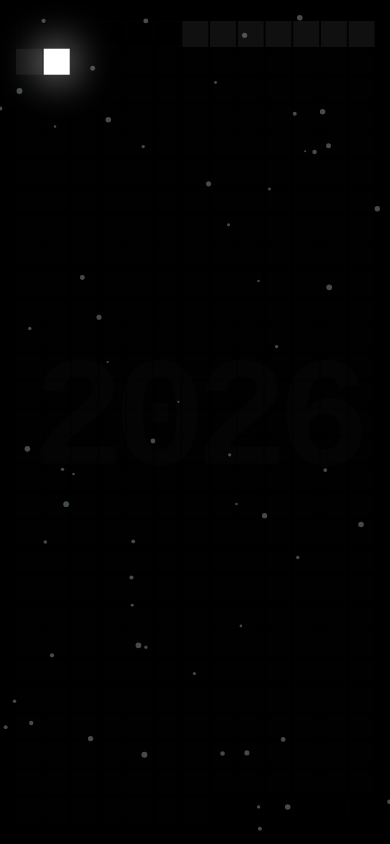
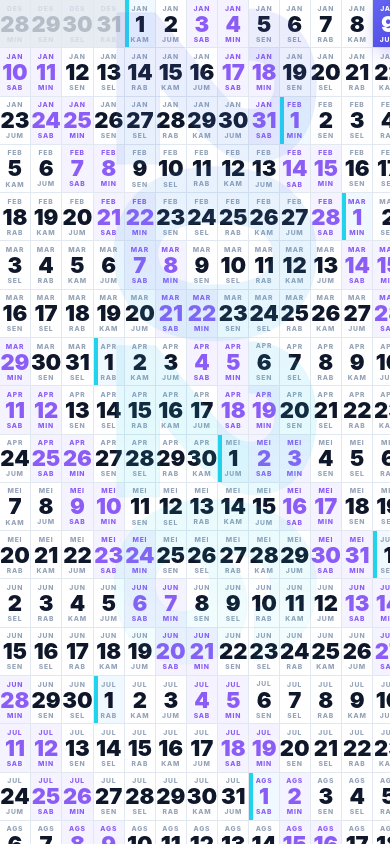
Before and after one commit to ledihildawan/trace, a plain HTML site: page index.html in a window 390 px wide. Drawn offline with Linux system fonts and the light colour scheme.

Commit message:
refactor(index.html): update styles and improve structure
- Changed title to "Grid Architect V50 - Pure Monolith".
- Updated CSS variables for a new color scheme and improved readability.
- Enhanced layout structure for better responsiveness and usability.
- Streamlined JavaScript for managing year blocks and scrolling behavior.
- Removed deprecated elements and improved accessibility features.

```diff
--- a/index.html
+++ b/index.html
@@ -3,290 +3,302 @@
   <head>
     <meta charset="UTF-8" />
     <meta name="viewport" content="width=device-width, initial-scale=1.0" />
-    <title>TRACE — The Shape of Time</title>
+    <title>Grid Architect V50 - Pure Monolith</title>
     <style>
       :root {
-        --bg: #000;
-        --cell-past: #111;
-        --cell-future: #080808;
-        --accent: #fff; /* Neutral Minimalist */
-        --watermark: rgba(255, 255, 255, 0.012);
+        --bg: #fdfdfe;
+        --grid-bg: #f1f5f9;
+        --border: #e2e8f0;
+        --cell-bg: #ffffff;
+        --text-main: #0f172a;
+        --text-muted: #94a3b8;
+        --accent: #6366f1;
+        --cyan: #22d3ee;
+        --weekend-bg: #f5f3ff;
+        --weekend-text: #8b5cf6;
+        --today-bg: linear-gradient(135deg, #6366f1 0%, #4f46e5 100%);
+        --month-start-bg: #f0f9ff;
       }
 
-      body.light-mode {
-        --bg: #fafafa;
-        --cell-past: #e2e2e2;
-        --cell-future: #f0f0f0;
-        --accent: #000;
-        --watermark: rgba(0, 0, 0, 0.015);
+      /* --- PURE INTERFACE --- */
+      *,
+      *::before,
+      *::after {
+        box-sizing: border-box;
+        margin: 0;
+        padding: 0;
+        -webkit-font-smoothing: antialiased;
+        user-select: none;
+        -webkit-user-select: none;
+        -webkit-tap-highlight-color: transparent;
       }
 
-      body,
-      html {
+      html,
+      body {
+        height: 100%;
+        width: 100%;
         background: var(--bg);
-        margin: 0;
-        padding: 0;
-        width: 100%;
-        height: 100%;
+        color: var(--text-main);
+        font-family: 'Inter', system-ui, -apple-system, sans-serif;
         overflow: hidden;
-        display: flex;
-        justify-content: center;
-        align-items: center;
-        transition: background 2s cubic-bezier(0.4, 0, 0.2, 1);
-        font-family: 'JetBrains Mono', monospace;
-        cursor: none; /* Zero-UI: Cursor diganti oleh interaksi grid */
-      }
-
-      #year-watermark {
-        position: absolute;
-        top: 50%;
-        left: 50%;
-        transform: translate(-50%, -50%);
-        font-size: 40vw;
-        font-weight: 900;
-        color: var(--watermark);
-        pointer-events: none;
-        user-select: none;
-        z-index: 1;
-        letter-spacing: -3vw;
-        transition: color 2s ease;
-      }
-
-      #seasonal-canvas {
-        position: fixed;
-        top: 0;
-        left: 0;
-        width: 100%;
-        height: 100%;
-        pointer-events: none;
-        z-index: 5;
-        opacity: 0.3; /* Subtle seasonal presence */
+        overscroll-behavior: none;
       }
 
       #viewport {
         width: 100vw;
         height: 100vh;
-        display: flex;
-        justify-content: center;
-        align-items: center;
-        z-index: 2;
-        opacity: 0;
-        transition: opacity 3s ease;
+        overflow-y: auto;
+        scroll-snap-type: y mandatory;
+        scrollbar-width: none;
+        position: relative;
+        transform: translateZ(0);
+      }
+      #viewport::-webkit-scrollbar {
+        display: none;
       }
 
-      #grid-container {
+      #infinite-canvas {
         position: relative;
-        will-change: transform;
+        width: 100%;
       }
 
-      .day-cell {
+      .year-block {
         position: absolute;
-        border-radius: 0px; /* Honest Feedback: Pure Geometry */
-        box-sizing: border-box;
-        transition: transform 0.8s cubic-bezier(0.16, 1, 0.3, 1), background 1.5s ease, opacity 1.5s ease;
+        left: 0;
+        width: 100vw;
+        height: 100vh;
+        scroll-snap-align: start;
+        scroll-snap-stop: always;
+        display: flex;
+        overflow: hidden;
+        contain: strict;
       }
 
-      /* Tactile Satisfaction: Hover effect feels heavy and physical */
-      .day-cell:hover {
-        transform: scale(1.4) !important;
-        z-index: 100;
-        background: var(--accent) !important;
-        opacity: 1 !important;
-        box-shadow: 0 10px 30px rgba(0, 0, 0, 0.5);
+      .grid-container {
+        position: relative;
+        flex: 1;
+        display: flex;
+        background: var(--bg);
       }
 
-      .day-cell.today {
-        background: var(--accent) !important;
-        box-shadow: 0 0 40px var(--accent);
-        z-index: 10;
+      /* WATERMARK: Penunjuk navigasi utama yang samar namun pasti */
+      .watermark-embedded {
+        position: absolute;
+        top: 0;
+        right: 6%;
+        height: 100%;
+        display: flex;
+        align-items: center;
+        font-size: 32vh;
+        font-weight: 950;
+        color: transparent;
+        background: linear-gradient(180deg, rgba(99, 102, 241, 0.12), rgba(34, 211, 238, 0.12), transparent);
+        -webkit-background-clip: text;
+        background-clip: text;
+        -webkit-text-stroke: 1px rgba(148, 163, 184, 0.05);
+        opacity: 0;
+        writing-mode: vertical-rl;
+        pointer-events: none;
+        z-index: 5;
+        letter-spacing: -2vh;
+        white-space: nowrap;
+        transition: opacity 1.5s ease, transform 1.5s cubic-bezier(0.1, 0.9, 0.2, 1);
+        transform: translateY(20px);
+        will-change: transform, opacity;
       }
 
-      .day-cell.filler {
-        border: 0.5px solid var(--watermark);
-        background: transparent;
+      .year-block.active .watermark-embedded {
+        opacity: 1;
+        transform: translateY(0);
       }
 
-      /* Accessibility: Screen Reader Only */
-      .sr-only {
-        position: absolute;
-        width: 1px;
-        height: 1px;
-        padding: 0;
-        margin: -1px;
-        overflow: hidden;
-        clip: rect(0, 0, 0, 0);
-        border: 0;
+      .grid-layer {
+        position: relative;
+        z-index: 2;
+        display: grid;
+        gap: 1px;
+        background: var(--border);
+        width: 100%;
+        height: 100%;
+        opacity: 0;
+        transition: opacity 0.8s ease-out;
+      }
+
+      .year-block.active .grid-layer {
+        opacity: 1;
+      }
+
+      .cell {
+        background: var(--cell-bg);
+        position: relative;
+      }
+
+      .cell-content {
+        display: flex;
+        flex-direction: column;
+        justify-content: space-between;
+        align-items: center;
+        height: 100%;
+        padding: 12% 0;
+        text-align: center;
+      }
+
+      .cell .info-meta {
+        font-size: clamp(5px, 0.8vh, 7.5px);
+        text-transform: uppercase;
+        color: var(--text-muted);
+        font-weight: 800;
+        letter-spacing: 0.12em;
+      }
+
+      .cell .date-num {
+        font-size: clamp(14px, 2.8vh, 22px);
+        font-weight: 900;
+        line-height: 1;
+        color: var(--text-main);
+      }
+
+      .cell.filler {
+        background: var(--bg);
+        opacity: 0.2;
+      }
+      .cell.weekend {
+        background: var(--weekend-bg);
+      }
+      .cell.weekend .date-num,
+      .cell.weekend .info-meta {
+        color: var(--weekend-text);
+      }
+      .cell.month-start {
+        background: var(--month-start-bg);
+        box-shadow: inset 4px 0 0 var(--cyan);
+      }
+
+      .cell.today {
+        background: var(--today-bg) !important;
+        z-index: 10;
+        box-shadow: 0 8px 20px -5px rgba(79, 70, 229, 0.4);
+      }
+      .cell.today .date-num,
+      .cell.today .info-meta {
+        color: #fff !important;
+      }
+
+      .cell:not(.filler):hover {
+        background: #f8fafc;
+        cursor: pointer;
       }
     </style>
   </head>
-  <body aria-label="Lanskap Waktu TRACE">
-    <div id="year-watermark" aria-hidden="true">2026</div>
-    <canvas id="seasonal-canvas"></canvas>
-
+  <body>
     <main id="viewport">
-      <div id="grid-container" role="grid" aria-label="Kalender Tahunan"></div>
+      <div id="infinite-canvas"></div>
     </main>
 
-    <div class="sr-only" id="announcer" aria-live="polite"></div>
+    <script>
+      const Viewport = document.getElementById('viewport');
+      const Canvas = document.getElementById('infinite-canvas');
 
-    <script>
-      /**
-       * TRACE Core Engine - Manifesto Version
-       * Sovereignty: No external dependencies. Pure Logic.
-       */
-      const container = document.getElementById('grid-container');
-      const canvas = document.getElementById('seasonal-canvas');
-      const watermark = document.getElementById('year-watermark');
-      const viewport = document.getElementById('viewport');
-      const announcer = document.getElementById('announcer');
-      const ctx = canvas.getContext('2d');
+      const months = ['Jan', 'Feb', 'Mar', 'Apr', 'Mei', 'Jun', 'Jul', 'Ags', 'Sep', 'Okt', 'Nov', 'Des'];
+      const daysLabel = ['Min', 'Sen', 'Sel', 'Rab', 'Kam', 'Jum', 'Sab'];
 
-      let state = {
-        now: new Date(),
-        isLightMode: false,
-        particles: [],
-      };
+      const today = new Date();
+      const startVirtualYear = today.getFullYear();
 
-      const SEASONS = {
-        WINTER: { color: '#E0F7FA', bgDark: '#010409', bgLight: '#F0F4F8' },
-        SPRING: { color: '#FFB7C5', bgDark: '#080104', bgLight: '#FFF0F3' },
-        SUMMER: { color: '#FFD700', bgDark: '#0A0800', bgLight: '#FFFBEB' },
-        AUTUMN: { color: '#E67E22', bgDark: '#0A0502', bgLight: '#FFF5F0' },
-      };
+      const YEAR_HEIGHT = window.innerHeight;
+      const TOTAL_VIRTUAL_YEARS = 2000;
+      const START_Y = (TOTAL_VIRTUAL_YEARS / 2) * YEAR_HEIGHT;
 
-      function getSeasonConfig(date) {
-        const m = date.getMonth();
-        if (m >= 2 && m <= 4) return SEASONS.SPRING;
-        if (m >= 5 && m <= 7) return SEASONS.SUMMER;
-        if (m >= 8 && m <= 10) return SEASONS.AUTUMN;
-        return SEASONS.WINTER;
+      let activeYears = new Map();
+      let isTicking = false;
+
+      const observer = new IntersectionObserver(
+        (entries) => {
+          entries.forEach((entry) => {
+            if (entry.isIntersecting) entry.target.classList.add('active');
+            else entry.target.classList.remove('active');
+          });
+        },
+        { threshold: 0.2 }
+      );
+
+      function isLeap(y) {
+        return (y % 4 === 0 && y % 100 !== 0) || y % 400 === 0;
       }
 
-      function buildLanscape() {
-        const year = state.now.getFullYear();
-        const isLeap = (year % 4 === 0 && year % 100 !== 0) || year % 400 === 0;
-        const actualDays = isLeap ? 366 : 365;
-        const todayTime = new Date(year, state.now.getMonth(), state.now.getDate()).getTime();
+      function createYearBlock(year, yPos) {
+        if (activeYears.has(year)) return;
+        const block = document.createElement('section');
+        block.className = 'year-block';
+        block.style.top = `${yPos}px`;
 
-        watermark.innerText = year;
+        const firstDayOfYear = new Date(year, 0, 1).getDay();
+        const totalDays = isLeap(year) ? 366 : 365;
+        const cols = Math.ceil(Math.sqrt(365 * (window.innerWidth / window.innerHeight)));
+        const rows = Math.ceil((totalDays + firstDayOfYear) / cols);
 
-        // Fluid Geometry: Adaptive to any vessel (screen)
-        const vw = window.innerWidth * 0.95;
-        const vh = window.innerHeight * 0.95;
-        const ratio = vw / vh;
-        const cols = Math.ceil(Math.sqrt(actualDays * ratio));
-        const rows = Math.ceil(actualDays / cols);
-        const totalSlots = cols * rows;
-        const startFillerCount = Math.floor((totalSlots - actualDays) / 2);
+        let gridHTML = `<div class="grid-container">
+                <div class="watermark-embedded">${year}</div>
+                <div class="grid-layer" style="grid-template-columns: repeat(${cols}, 1fr); grid-template-rows: repeat(${rows}, 1fr);">`;
 
-        const gap = 2; // Minimalist spacing
-        const cellSize = Math.min((vw - (cols - 1) * gap) / cols, (vh - (rows - 1) * gap) / rows);
-
-        container.style.width = `${cols * (cellSize + gap) - gap}px`;
-        container.style.height = `${rows * (cellSize + gap) - gap}px`;
-        container.innerHTML = '';
-
-        const fragment = document.createDocumentFragment();
-
-        for (let i = 0; i < totalSlots; i++) {
-          const cell = document.createElement('div');
-          const r = Math.floor(i / cols);
-          const c = i % cols;
-
-          cell.className = 'day-cell';
-          cell.style.width = `${cellSize}px`;
-          cell.style.height = `${cellSize}px`;
-          cell.style.transform = `translate3d(${c * (cellSize + gap)}px, ${r * (cellSize + gap)}px, 0)`;
-
-          if (i >= startFillerCount && i < startFillerCount + actualDays) {
-            const dayIdx = i - startFillerCount;
-            const date = new Date(year, 0, 1 + dayIdx);
-            const time = date.getTime();
-
-            // Inclusivity: Metadata for Screen Readers
-            cell.setAttribute('role', 'gridcell');
-            const dateLabel = date.toLocaleDateString('id-ID', {
-              weekday: 'long',
-              day: 'numeric',
-              month: 'long',
-              year: 'numeric',
-            });
-            cell.setAttribute('aria-label', dateLabel);
-
-            if (time === todayTime) {
-              cell.classList.add('today');
-              announcer.innerText = 'Anda berada di hari ini: ' + dateLabel;
-            } else if (time < todayTime) {
-              const diff = (todayTime - time) / 86400000;
-              cell.style.background = 'var(--cell-past)';
-              cell.style.opacity = Math.max(0.08, 1 - diff * 0.0038);
-            } else {
-              cell.style.background = 'var(--cell-future)';
-              cell.style.opacity = '0.12';
-            }
-          } else {
-            cell.classList.add('filler');
-            cell.setAttribute('aria-hidden', 'true');
+        for (let s = 0; s < cols * rows; s++) {
+          const targetDate = new Date(year, 0, 1);
+          targetDate.setDate(targetDate.getDate() + (s - firstDayOfYear));
+          let classes = ['cell'];
+          if (targetDate.getFullYear() !== year) classes.push('filler');
+          else {
+            if (targetDate.getDate() === 1) classes.push('month-start');
+            if (targetDate.getDay() === 0 || targetDate.getDay() === 6) classes.push('weekend');
+            if (targetDate.toDateString() === today.toDateString()) classes.push('today');
           }
-          fragment.appendChild(cell);
+          gridHTML += `<div class="${classes.join(' ')}"><div class="cell-content">
+                    <span class="info-meta">${months[targetDate.getMonth()]}</span>
+                    <span class="date-num">${targetDate.getDate()}</span>
+                    <span class="info-meta">${daysLabel[targetDate.getDay()]}</span>
+                </div></div>`;
         }
-        container.appendChild(fragment);
-        setTimeout(() => (viewport.style.opacity = '1'), 500);
+        gridHTML += `</div></div>`;
+        block.innerHTML = gridHTML;
+        Canvas.appendChild(block);
+        activeYears.set(year, block);
+        observer.observe(block);
       }
 
-      // Seasonal Particles: "Digital Furniture" Aesthetics
-      function initParticles() {
-        canvas.width = window.innerWidth;
-        canvas.height = window.innerHeight;
-        state.particles = Array.from({ length: 60 }, () => ({
-          x: Math.random() * canvas.width,
-          y: Math.random() * canvas.height,
-          size: Math.random() * 2 + 1,
-          speed: Math.random() * 0.3 + 0.1,
-        }));
+      function updateInfinite() {
+        const scrollTop = Viewport.scrollTop;
+        const currentIdx = Math.round(scrollTop / YEAR_HEIGHT);
+        const currentYear = startVirtualYear + (currentIdx - TOTAL_VIRTUAL_YEARS / 2);
+        for (let i = -1; i <= 1; i++) createYearBlock(currentYear + i, (currentIdx + i) * YEAR_HEIGHT);
+        for (let [year, block] of activeYears) {
+          if (Math.abs(year - currentYear) > 1) {
+            observer.unobserve(block);
+            block.remove();
+            activeYears.delete(year);
+          }
+        }
+        isTicking = false;
       }
 
-      function draw() {
-        ctx.clearRect(0, 0, canvas.width, canvas.height);
-        const season = getSeasonConfig(state.now);
-        ctx.fillStyle = season.color;
-        state.particles.forEach((p) => {
-          ctx.beginPath();
-          ctx.arc(p.x, p.y, p.size, 0, Math.PI * 2);
-          ctx.fill();
-          p.y += p.speed;
-          if (p.y > canvas.height) p.y = -10;
-        });
-        requestAnimationFrame(draw);
-      }
-
-      // Invisible until Necessary: Logic for Simulation & Toggle
-      window.addEventListener('keydown', (e) => {
-        const key = e.key.toLowerCase();
-        if (e.altKey && key === 'r') {
-          // Randomize (Simulate Journey)
-          state.now = new Date(2026, Math.floor(Math.random() * 12), Math.floor(Math.random() * 28));
-          buildLanscape();
-        }
-        if (e.altKey && key === 'm') {
-          // Toggle Mode
-          state.isLightMode = !state.isLightMode;
-          document.body.classList.toggle('light-mode');
-          buildLanscape();
+      Viewport.addEventListener('scroll', () => {
+        if (!isTicking) {
+          window.requestAnimationFrame(updateInfinite);
+          isTicking = true;
         }
       });
 
-      window.addEventListener('resize', () => {
-        initParticles();
-        buildLanscape();
-      });
+      function jumpToToday() {
+        Viewport.style.scrollBehavior = 'auto';
+        Viewport.scrollTop = START_Y;
+        setTimeout(() => {
+          Viewport.style.scrollBehavior = 'smooth';
+        }, 50);
+      }
 
-      // Initialize Existential State
-      initParticles();
-      draw();
-      buildLanscape();
-
-      console.log('TRACE: Time as a landscape. Exist. Be here now.');
+      Viewport.addEventListener('dblclick', jumpToToday);
+      Canvas.style.height = `${TOTAL_VIRTUAL_YEARS * YEAR_HEIGHT}px`;
+      Viewport.scrollTop = START_Y;
+      updateInfinite();
+      window.addEventListener('resize', () => location.reload());
     </script>
   </body>
 </html>
```
